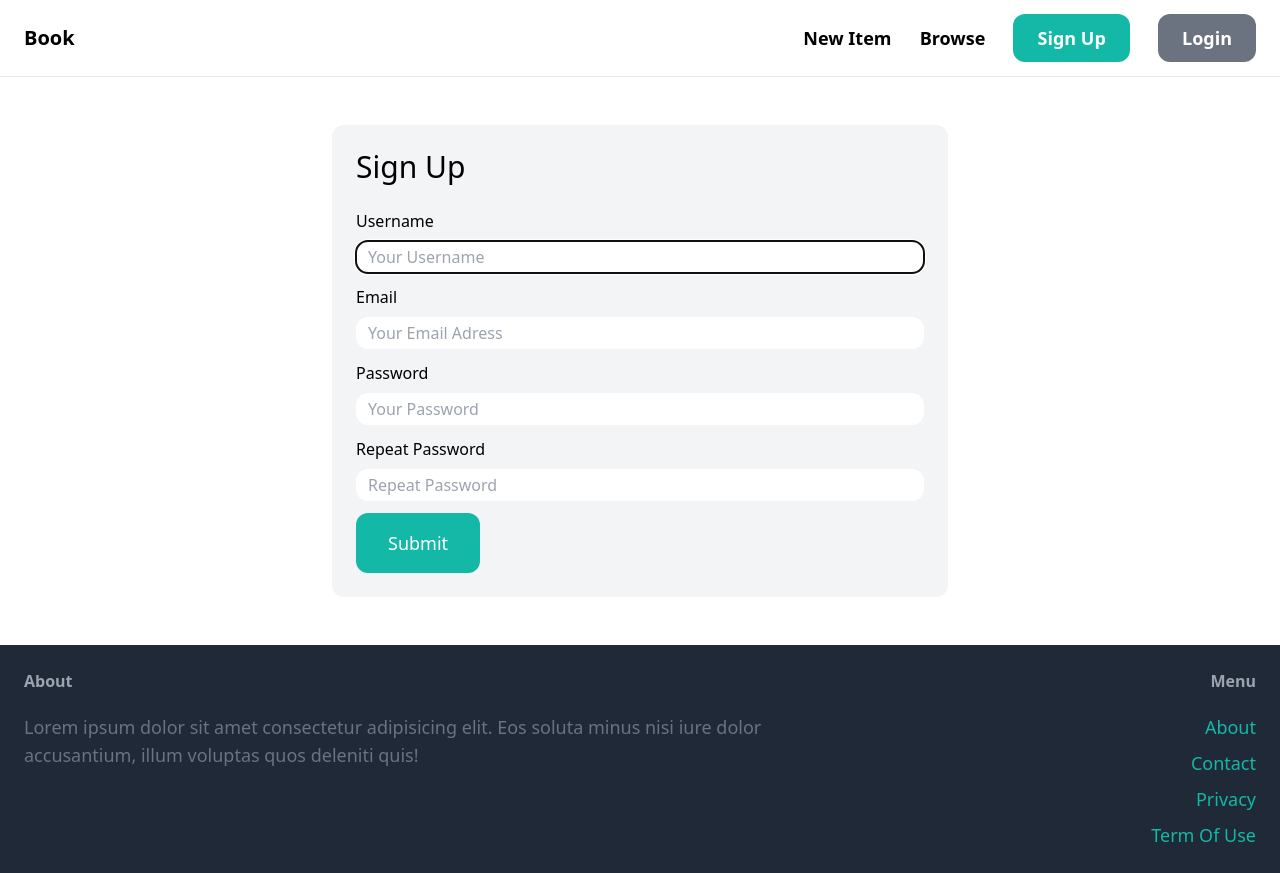
After one commit to anggawidiarta/BookMarketPlace-Django, a Django app: page /signup/ in a window 1280 px wide. The commit adds this page. Run offline with Django 4.2, Linux system fonts and the light colour scheme; some libraries are stand-ins or nearby versions.

Commit message:
create signup page and function

```diff
--- a/bookMarketPlace/bookMarketPlace/urls.py
+++ b/bookMarketPlace/bookMarketPlace/urls.py
@@ -17,11 +17,9 @@ from django.conf import settings
 from django.conf.urls.static import static
 from django.contrib import admin
 from django.urls import path, include
-from core.views import index, contact
 
 urlpatterns = [
-    path("", index, name="index"),
+    path("", include("core.urls")),
     path("items/", include("item.urls")),
-    path("contact/", contact, name="contact"),
     path("admin/", admin.site.urls),
 ] + static(settings.MEDIA_URL, document_root=settings.MEDIA_ROOT)
--- /dev/null
+++ b/bookMarketPlace/core/forms.py
@@ -0,0 +1,42 @@
+from django import forms
+from django.contrib.auth.forms import UserCreationForm
+from django.contrib.auth.models import User
+
+
+class SignupForm(UserCreationForm):
+    class Meta:
+        model = User
+        fields = ("username", "email", "password1", "password2")
+
+    username = forms.CharField(
+        widget=forms.TextInput(
+            attrs={
+                "placeholder": "Your Username",
+                "class": "w-full py-1 px-3 rounded-xl",
+            }
+        )
+    )
+    email = forms.CharField(
+        widget=forms.EmailInput(
+            attrs={
+                "placeholder": "Your Email Adress",
+                "class": "w-full py-1 px-3 rounded-xl",
+            }
+        )
+    )
+    password1 = forms.CharField(
+        widget=forms.PasswordInput(
+            attrs={
+                "placeholder": "Your Password",
+                "class": "w-full py-1 px-3 rounded-xl",
+            }
+        )
+    )
+    password2 = forms.CharField(
+        widget=forms.PasswordInput(
+            attrs={
+                "placeholder": "Repeat Password",
+                "class": "w-full py-1 px-3 rounded-xl",
+            }
+        )
+    )
--- a/bookMarketPlace/core/templates/core/base.html
+++ b/bookMarketPlace/core/templates/core/base.html
@@ -18,7 +18,7 @@
         >
         <a href="#" class="text-lg font-semibold hover:text-gray-500">Browse</a>
         <a
-          href="#"
+          href="{% url 'core:signup' %}"
           class="px-6 py-3 text-lg font-semibold bg-teal-500 text-white rounded-xl hover:bg-teal-700"
           >Sign Up</a
         >
@@ -48,7 +48,7 @@
           </li>
           <li>
             <a
-              href="{% url 'contact' %}"
+              href="{% url 'core:contact' %}"
               class="text-lg text-teal-500 hover:text-teal-700"
               >Contact</a
             >
--- /dev/null
+++ b/bookMarketPlace/core/templates/core/signup.html
@@ -0,0 +1,41 @@
+{% extends 'core/base.html' %}
+
+{% block title %}Sign Up{% endblock title %}
+
+{% block content %}
+    <div class="w-1/2 my-6 mx-auto p-6 bg-gray-100 rounded-xl">
+        <h1 class="mb-6 text-3xl">Sign Up</h1>
+
+        <form action="." method="post">
+            {% csrf_token %}
+
+            <div class="mb-3">
+                <label class="inline-block mb-2">Username</label>
+                {{form.username}}
+            </div>
+            <div class="mb-3">
+                <label class="inline-block mb-2">Email</label>
+                {{form.email}}
+            </div>
+            <div class="mb-3">
+                <label class="inline-block mb-2">Password</label>
+                {{form.password1}}
+            </div>
+            <div class="mb-3">
+                <label class="inline-block mb-2">Repeat Password</label>
+                {{form.password2}}
+            </div>
+
+            {% if form.errors or form.non_field_errors %}
+                <div class="mb-3 p-6 bg-red-100 rounded-xl">
+                    {% for field in form  %}
+                        {{field.error}}
+                    {% endfor %}
+                    {{form.non_field_errors}}
+                </div>
+            {% endif %}
+
+            <button class="py-4 px-8 text-lg bg-teal-500 hover:bg-teal-700 rounded-xl text-white">Submit</button>
+        </form>
+    </div>
+{% endblock content %}
--- /dev/null
+++ b/bookMarketPlace/core/urls.py
@@ -0,0 +1,11 @@
+from django.urls import path
+
+from . import views
+
+app_name = "core"
+
+urlpatterns = [
+    path("", views.index),
+    path("contact/", views.contact, name="contact"),
+    path("signup/", views.signup, name="signup"),
+]
--- a/bookMarketPlace/core/views.py
+++ b/bookMarketPlace/core/views.py
@@ -1,5 +1,6 @@
 from django.shortcuts import render
 from item.models import Category, Item
+from .forms import SignupForm
 
 # Create your views here.
 def index(request):
@@ -12,3 +13,8 @@ def index(request):
 
 def contact(request):
     return render(request, "core/contact.html")
+
+
+def signup(request):
+    form = SignupForm()
+    return render(request, "core/signup.html", {"form": form})
```
Also changed, not shown: bookMarketPlace/item/templates/item/detail.html (+27 -1 lines), bookMarketPlace/item/views.py (+6 -1 lines), bookMarketPlace/db.sqlite3, bookMarketPlace/media/item_images/bulma-1331550887142711895.png (added).
